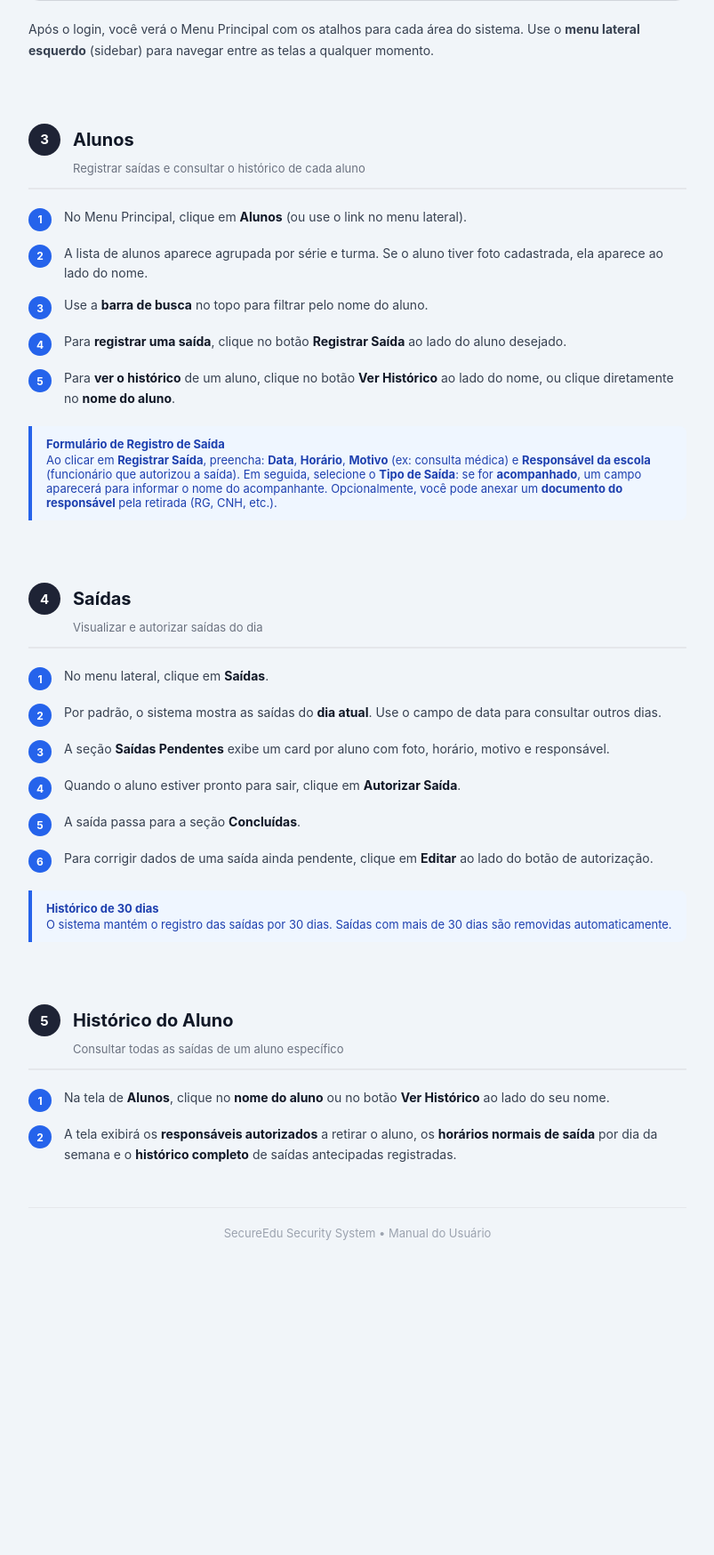
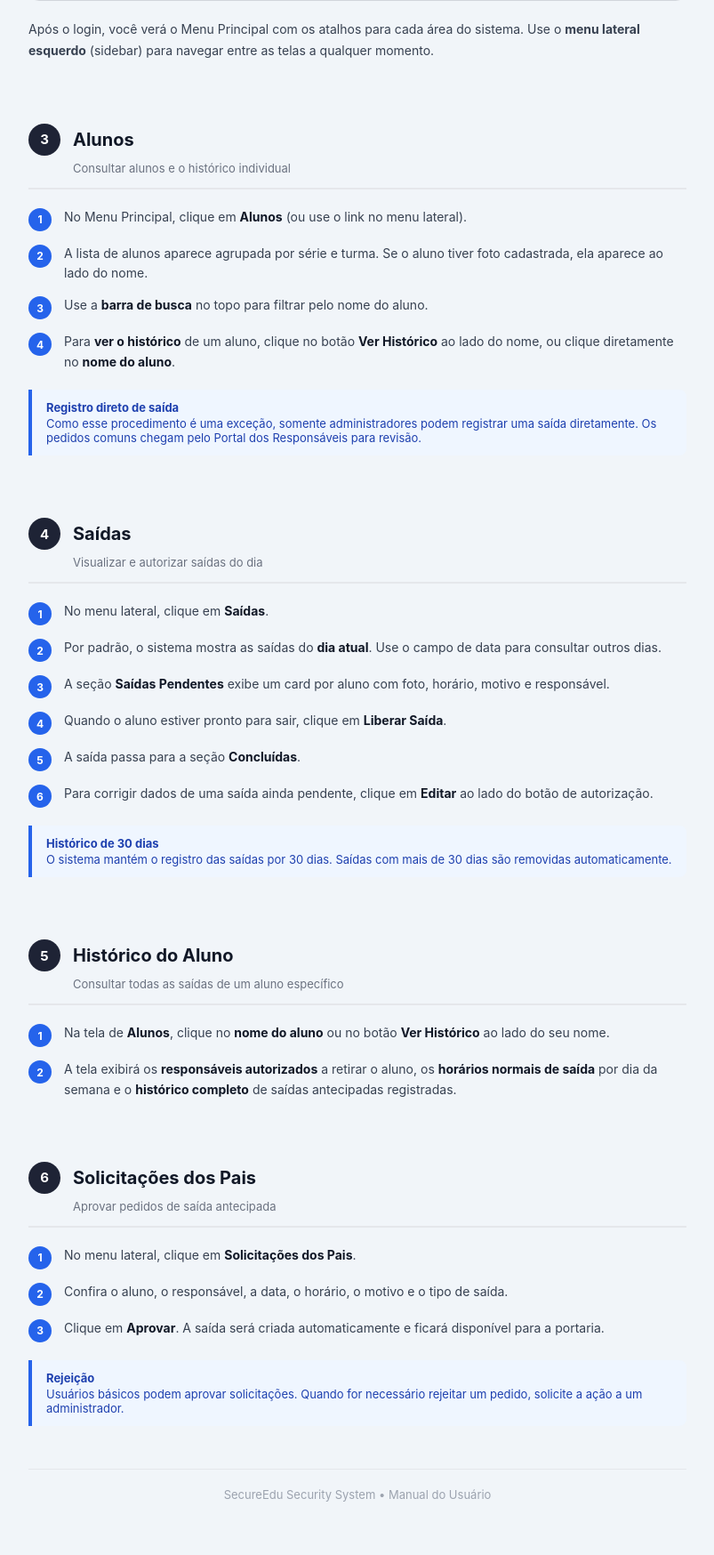
Before and after one commit to tcrosman/Projeto-Seguran-a-Liessin, a Flask app: template S2E_postgreSQL/s2e-api/app/templates/help/manual_basico.html in a window 1280 px wide. Shown: the part 1413-3161 px from the top of the page at 89% size, without its empty margins (343-1146 px from the left). Before the commit the page ends 2807 px from the top, so only its background shows below. Run offline with Flask 3, Linux system fonts and the light colour scheme; the template is opened without the code that fills it, so the values that code supplies are empty; parts of the project's set-up code (start-up, migrations or seed data) failed here and were passed over; some libraries are stand-ins or nearby versions.

Commit message:
Ajusta permissões de registro e aprovação de saídas

```diff
--- a/S2E_postgreSQL/s2e-api/app/templates/dashboard/home.html
+++ b/S2E_postgreSQL/s2e-api/app/templates/dashboard/home.html
@@ -19,7 +19,7 @@
         <a href="/cadastro_aluno" class="home-card blue">
           <div class="home-card-icon">📋</div>
           <div class="home-card-title">ALUNOS</div>
-          <div class="home-card-sub">Registrar saída · Ver histórico do aluno</div>
+          <div class="home-card-sub">{% if session.role == 'admin' %}Registrar saída · {% endif %}Ver histórico do aluno</div>
         </a>
         {% if session.role == 'admin' %}
         <a href="/cadastro_massa" class="home-card green">
@@ -40,7 +40,7 @@
         </a>
       </div>
 
-      {% if session.role == 'admin' and (solicitacoes_pendentes > 0 or responsaveis_pendentes > 0) %}
+      {% if session.role in ['admin', 'basico'] and (solicitacoes_pendentes > 0 or responsaveis_pendentes > 0) %}
       <div style="margin-top:24px; display:flex; flex-direction:column; gap:10px;">
         {% if solicitacoes_pendentes > 0 %}
           <a href="/admin/solicitacoes" style="display:flex; align-items:center; gap:12px; background:#fffbeb;
@@ -52,7 +52,7 @@
             </div>
           </a>
         {% endif %}
-        {% if responsaveis_pendentes > 0 %}
+        {% if session.role == 'admin' and responsaveis_pendentes > 0 %}
           <a href="/admin/responsaveis" style="display:flex; align-items:center; gap:12px; background:#eff6ff;
              border:1.5px solid #bfdbfe; border-radius:12px; padding:14px 18px; text-decoration:none; color:inherit;">
             <span style="font-size:20px;">👤</span>
--- a/S2E_postgreSQL/s2e-api/app/templates/help/manual_basico.html
+++ b/S2E_postgreSQL/s2e-api/app/templates/help/manual_basico.html
@@ -333,6 +333,7 @@
           <li><a href="#registrar">Alunos</a></li>
           <li><a href="#saidas">Saídas</a></li>
           <li><a href="#historico">Histórico do Aluno</a></li>
+          <li><a href="#solicitacoes">Solicitações dos Pais</a></li>
         </ul>
       </div>
 
@@ -405,7 +406,7 @@
                   <div class="home-mockup-card blue">
                     <div class="icon">📋</div>
                     <div class="title">ALUNOS</div>
-                    <div class="sub">Registrar saída · Ver histórico</div>
+                    <div class="sub">Consultar alunos e históricos</div>
                   </div>
                   <div class="home-mockup-card yellow">
                     <div class="icon">✅</div>
@@ -432,19 +433,18 @@
           <div class="section-number">3</div>
           <div>
             <div class="section-title">Alunos</div>
-            <div class="section-sub">Registrar saídas e consultar o histórico de cada aluno</div>
+            <div class="section-sub">Consultar alunos e o histórico individual</div>
           </div>
         </div>
         <ol class="steps">
           <li><span>No Menu Principal, clique em <strong>Alunos</strong> (ou use o link no menu lateral).</span></li>
           <li><span>A lista de alunos aparece agrupada por série e turma. Se o aluno tiver foto cadastrada, ela aparece ao lado do nome.</span></li>
           <li><span>Use a <strong>barra de busca</strong> no topo para filtrar pelo nome do aluno.</span></li>
-          <li><span>Para <strong>registrar uma saída</strong>, clique no botão <strong>Registrar Saída</strong> ao lado do aluno desejado.</span></li>
           <li><span>Para <strong>ver o histórico</strong> de um aluno, clique no botão <strong>Ver Histórico</strong> ao lado do nome, ou clique diretamente no <strong>nome do aluno</strong>.</span></li>
         </ol>
         <div class="tip-box">
-          <strong>Formulário de Registro de Saída</strong>
-          Ao clicar em <b>Registrar Saída</b>, preencha: <b>Data</b>, <b>Horário</b>, <b>Motivo</b> (ex: consulta médica) e <b>Responsável da escola</b> (funcionário que autorizou a saída). Em seguida, selecione o <b>Tipo de Saída</b>: se for <b>acompanhado</b>, um campo aparecerá para informar o nome do acompanhante. Opcionalmente, você pode anexar um <b>documento do responsável</b> pela retirada (RG, CNH, etc.).
+          <strong>Registro direto de saída</strong>
+          Como esse procedimento é uma exceção, somente administradores podem registrar uma saída diretamente. Os pedidos comuns chegam pelo Portal dos Responsáveis para revisão.
         </div>
       </div>
 
@@ -460,7 +460,7 @@
           <li><span>No menu lateral, clique em <strong>Saídas</strong>.</span></li>
           <li><span>Por padrão, o sistema mostra as saídas do <strong>dia atual</strong>. Use o campo de data para consultar outros dias.</span></li>
           <li><span>A seção <strong>Saídas Pendentes</strong> exibe um card por aluno com foto, horário, motivo e responsável.</span></li>
-          <li><span>Quando o aluno estiver pronto para sair, clique em <strong>Autorizar Saída</strong>.</span></li>
+          <li><span>Quando o aluno estiver pronto para sair, clique em <strong>Liberar Saída</strong>.</span></li>
           <li><span>A saída passa para a seção <strong>Concluídas</strong>.</span></li>
           <li><span>Para corrigir dados de uma saída ainda pendente, clique em <strong>Editar</strong> ao lado do botão de autorização.</span></li>
         </ol>
@@ -484,6 +484,25 @@
         </ol>
       </div>
 
+      <div class="manual-section" id="solicitacoes">
+        <div class="section-header">
+          <div class="section-number">6</div>
+          <div>
+            <div class="section-title">Solicitações dos Pais</div>
+            <div class="section-sub">Aprovar pedidos de saída antecipada</div>
+          </div>
+        </div>
+        <ol class="steps">
+          <li><span>No menu lateral, clique em <strong>Solicitações dos Pais</strong>.</span></li>
+          <li><span>Confira o aluno, o responsável, a data, o horário, o motivo e o tipo de saída.</span></li>
+          <li><span>Clique em <strong>Aprovar</strong>. A saída será criada automaticamente e ficará disponível para a portaria.</span></li>
+        </ol>
+        <div class="tip-box">
+          <strong>Rejeição</strong>
+          Usuários básicos podem aprovar solicitações. Quando for necessário rejeitar um pedido, solicite a ação a um administrador.
+        </div>
+      </div>
+
       <div style="text-align:center; padding-top:20px; border-top:1px solid #e5e7eb; color:#9ca3af; font-size:13px;">
         SecureEdu Security System &bull; Manual do Usuário
       </div>
--- a/S2E_postgreSQL/s2e-api/app/templates/sidebar.html
+++ b/S2E_postgreSQL/s2e-api/app/templates/sidebar.html
@@ -34,11 +34,13 @@
       <svg width="16" height="16" fill="none" stroke="currentColor" stroke-width="2" viewBox="0 0 24 24"><circle cx="12" cy="12" r="10"/><polyline points="9 11 12 14 22 4"/></svg>
       Saídas
     </a>
-    {% if session.role == 'admin' %}
+    {% if session.role in ['admin', 'basico'] %}
     <a href="/admin/solicitacoes" class="sidebar-link {% if request.endpoint in ['admin_solicitacoes', 'admin_aprovar_solicitacao', 'admin_rejeitar_solicitacao'] %}active{% endif %}">
       <svg width="16" height="16" fill="none" stroke="currentColor" stroke-width="2" viewBox="0 0 24 24"><path d="M14 2H6a2 2 0 00-2 2v16a2 2 0 002 2h12a2 2 0 002-2V8z"/><polyline points="14 2 14 8 20 8"/><line x1="16" y1="13" x2="8" y2="13"/><line x1="16" y1="17" x2="8" y2="17"/><polyline points="10 9 9 9 8 9"/></svg>
       Solicitações dos Pais
     </a>
+    {% endif %}
+    {% if session.role == 'admin' %}
     <a href="/configuracoes" class="sidebar-link {% if request.endpoint in ['configuracoes', 'configurar_horarios', 'novo', 'admin_backup', 'cadastro_massa'] %}active{% endif %}">
       <svg width="16" height="16" fill="none" stroke="currentColor" stroke-width="2" viewBox="0 0 24 24"><circle cx="12" cy="12" r="3"/><path d="M19.4 15a1.65 1.65 0 00.33 1.82l.06.06a2 2 0 010 2.83 2 2 0 01-2.83 0l-.06-.06a1.65 1.65 0 00-1.82-.33 1.65 1.65 0 00-1 1.51V21a2 2 0 01-4 0v-.09A1.65 1.65 0 009 19.4a1.65 1.65 0 00-1.82.33l-.06.06a2 2 0 01-2.83-2.83l.06-.06A1.65 1.65 0 004.68 15a1.65 1.65 0 00-1.51-1H3a2 2 0 010-4h.09A1.65 1.65 0 004.6 9a1.65 1.65 0 00-.33-1.82l-.06-.06a2 2 0 012.83-2.83l.06.06A1.65 1.65 0 009 4.68a1.65 1.65 0 001-1.51V3a2 2 0 014 0v.09a1.65 1.65 0 001 1.51 1.65 1.65 0 001.82-.33l.06-.06a2 2 0 012.83 2.83l-.06.06A1.65 1.65 0 0019.4 9a1.65 1.65 0 001.51 1H21a2 2 0 010 4h-.09a1.65 1.65 0 00-1.51 1z"/></svg>
       Configurações
```
Also changed, not shown: S2E_postgreSQL/s2e-api/app/api/middleware.py (+11 -0 lines), S2E_postgreSQL/s2e-api/app/api/web.py (+8 -7 lines), S2E_postgreSQL/s2e-api/app/templates/admin/solicitacoes.html (+6 -4 lines), S2E_postgreSQL/s2e-api/app/templates/help/manual_avancado.html (+5 -5 lines), S2E_postgreSQL/s2e-api/app/templates/students/list_of_students.html (+6 -4 lines).
